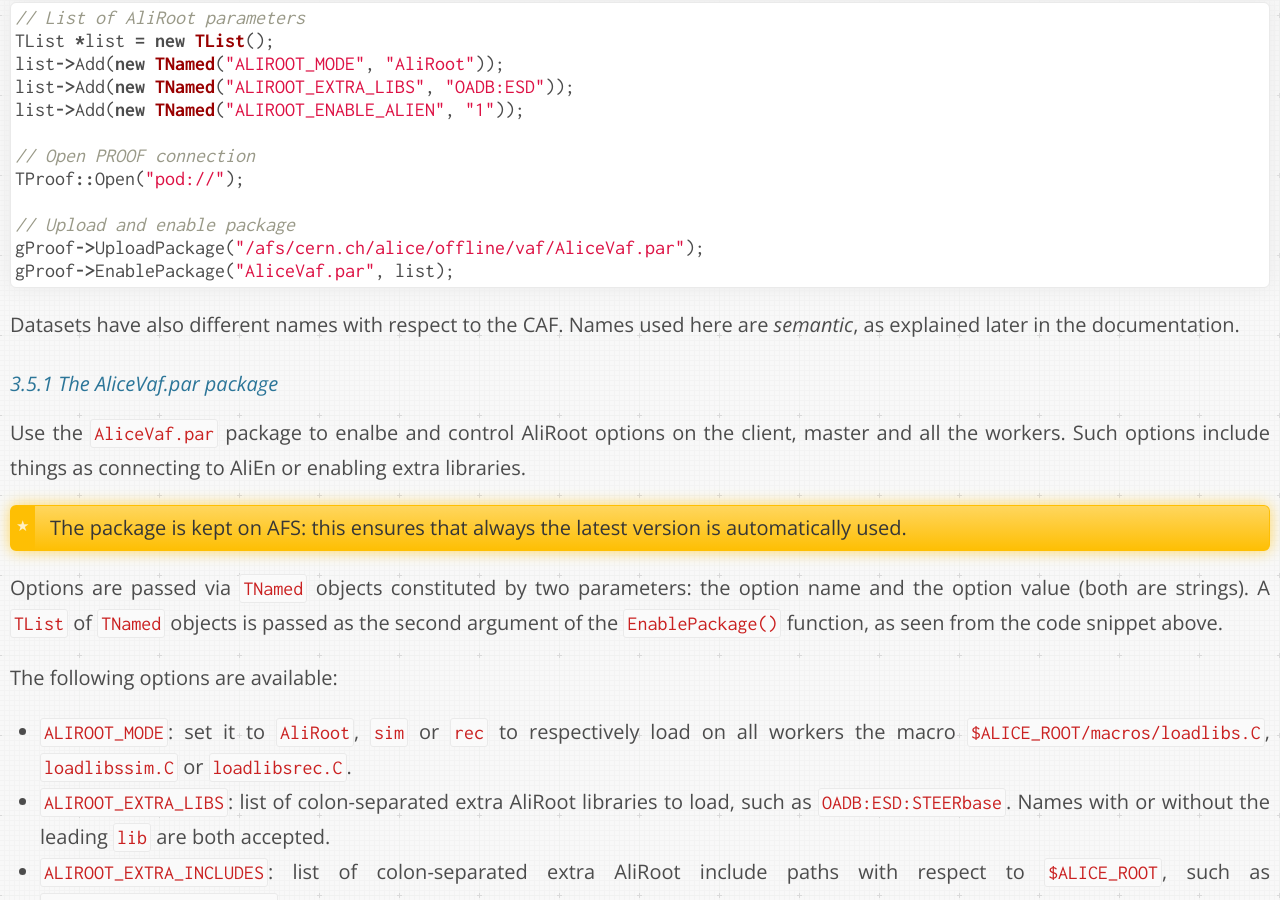
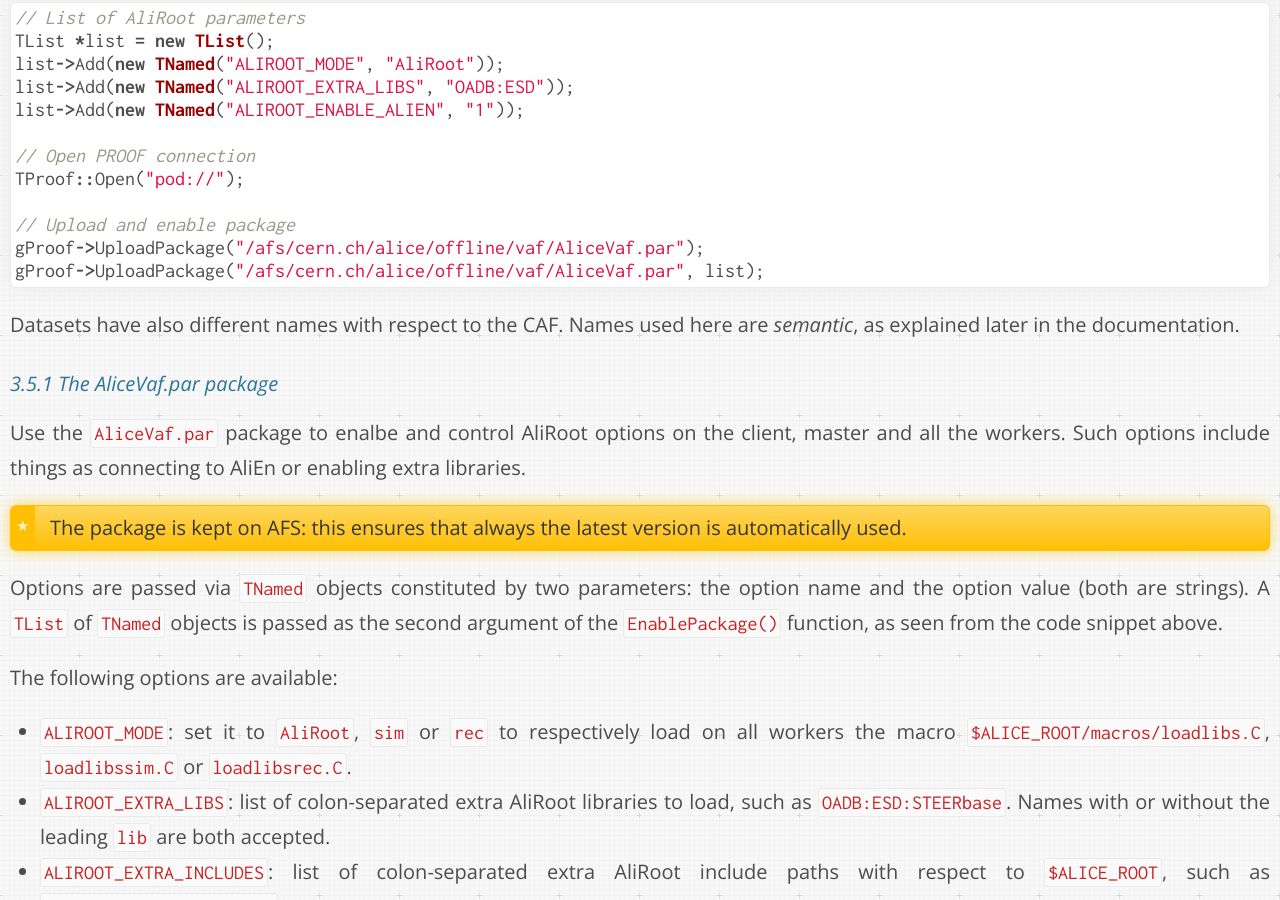
Before and after one commit to dberzano/dberzano.github.io, a Jekyll site: the page built from alice/vcaf/usersguide/index.md, in a window 1280 px wide and 900 px high, scrolled down 5265 px. Built offline with Jekyll 4.4.1, drawn with Linux system fonts in a browser that asks for light colours; Markdown is read by kramdown in place of the engine named in the settings.

Commit message:
VCAF: correct example to load PARfile

````diff
--- a/alice/vcaf/usersguide/index.md
+++ b/alice/vcaf/usersguide/index.md
@@ -225,7 +225,7 @@
 
 // Upload and enable package
 gProof->UploadPackage("/afs/cern.ch/alice/offline/vaf/AliceVaf.par");
-gProof->EnablePackage("AliceVaf.par", list);
+gProof->UploadPackage("/afs/cern.ch/alice/offline/vaf/AliceVaf.par", list);
 ```
 
 Datasets have also different names with respect to the CAF. Names used here are
````
